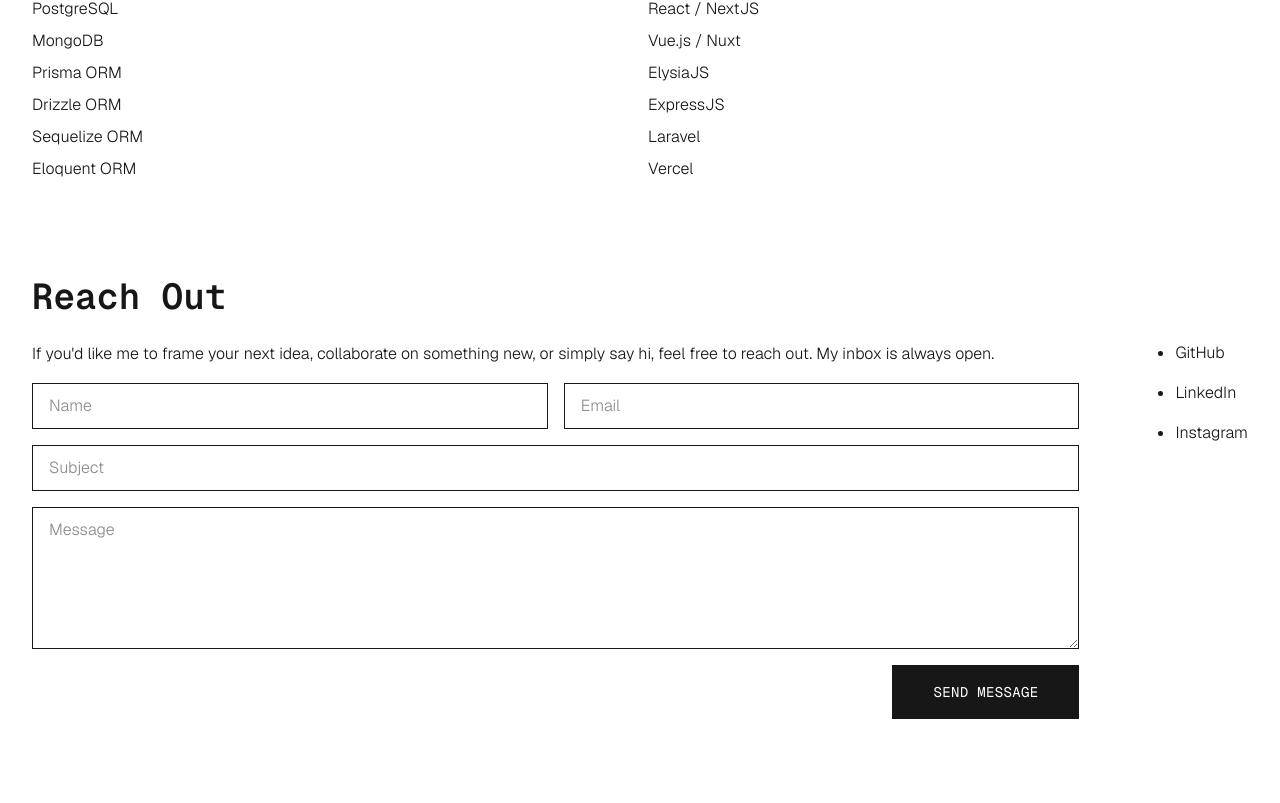
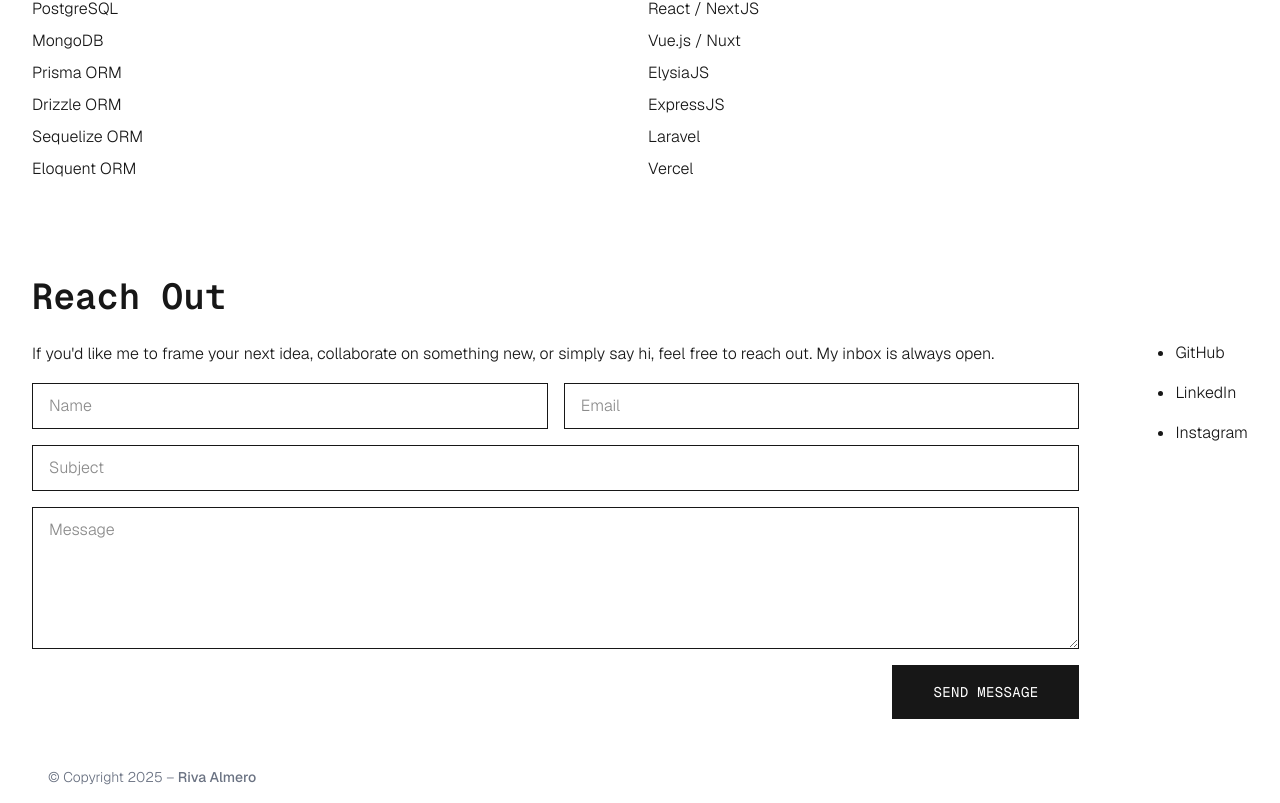
Before and after one commit to almsomnia/personal-portfolio, a Next.js app: page / in a window 1280 px wide. Shown: the part 1932-2735 px from the top of the page. Before the commit the page ends 2683 px from the top, so only its background shows below. Built offline with nearby package versions, Linux system fonts and the light colour scheme.

Commit message:
feat: footer

```diff
--- a/src/app/layout.tsx
+++ b/src/app/layout.tsx
@@ -3,6 +3,7 @@ import { Analytics } from "@vercel/analytics/next"
 import { Geist, Geist_Mono } from "next/font/google"
 import "../assets/css/globals.css"
 import AppHeader from "@/components/app/AppHeader"
+import AppFooter from "@/components/app/AppFooter"
 
 const geistSans = Geist({
    variable: "--font-geist-sans",
@@ -31,6 +32,7 @@ export default function RootLayout({
          >
             <AppHeader className="fixed top-0 inset-x-0 z-15 bg-white" />
             <main className="font-sans">{children}</main>
+            <AppFooter />
             <Analytics />
          </body>
       </html>
--- /dev/null
+++ b/src/components/app/AppFooter.tsx
@@ -0,0 +1,16 @@
+export default function () {
+   const currentYear = new Date().getFullYear()
+
+   return (
+      <footer>
+         <div className="container font-sans text-sm font-light text-gray-500">
+            <div className="p-4">
+               <span>
+                  &copy; Copyright {currentYear} &ndash;{" "}
+                  <span className="font-medium">Riva Almero</span>
+               </span>
+            </div>
+         </div>
+      </footer>
+   )
+}
```
